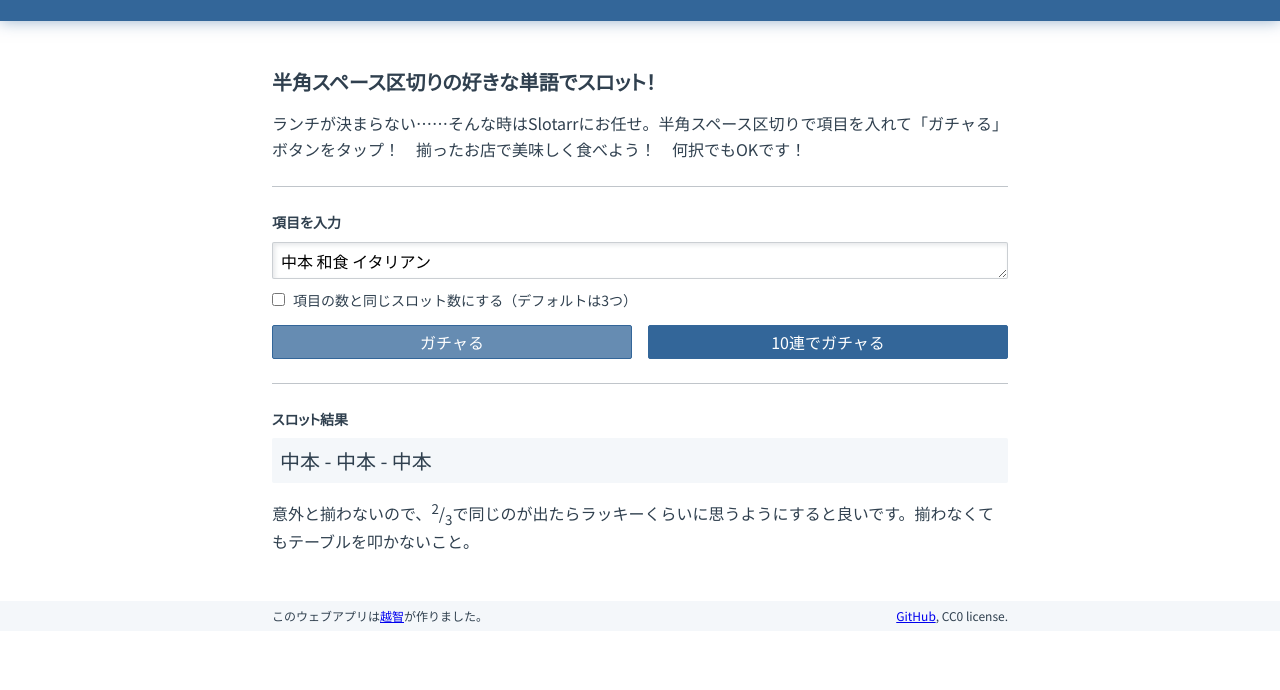
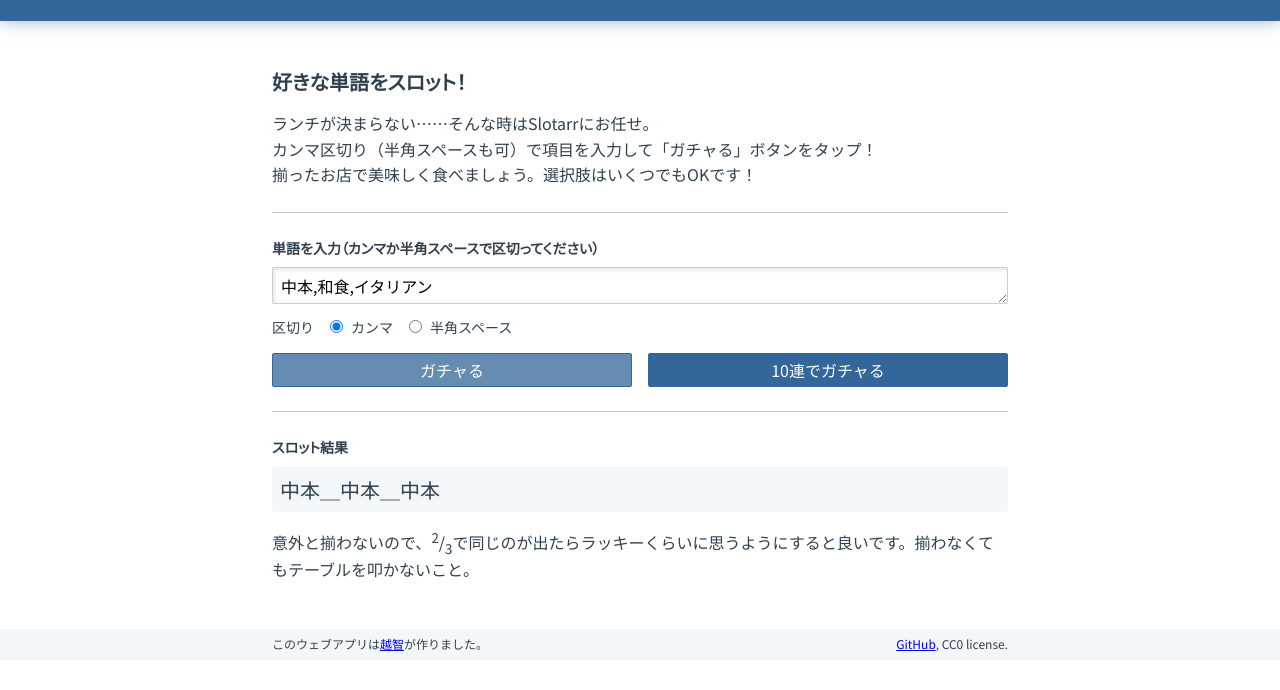
Before and after one commit to oti/slotarr, a website built with Parcel: page src/index.pug in a window 1280 px wide. Shown: the part 54-744 px from the top of the page. Built offline with nearby package versions, Linux system fonts and the light colour scheme.

Commit message:
カンマをデフォルトの区切り文字にして半角スペースも選べるようにした

```diff
--- a/src/index.pug
+++ b/src/index.pug
@@ -2,7 +2,7 @@ doctype html
 html(lang='ja')
   head
     meta(charset='UTF-8')
-    title Slotarr - 半角スペース区切りの好きな単語でスロット！揃ったらラッキー！
+    title Slotarr - 好きな単語をスロット！揃ったらラッキー！
     meta(content='width=device-width', name='viewport')
     link(rel='stylesheet', href='style/index.scss')
     script(src='https://cdnjs.cloudflare.com/ajax/libs/what-input/5.2.1/what-input.min.js')
@@ -45,19 +45,30 @@ html(lang='ja')
     main.Main(role='main')
       article.Main__inner
         header.Main__section
-          h2.Main__copy 半角スペース区切りの好きな単語でスロット！
-          p.Main__description ランチが決まらない……そんな時はSlotarrにお任せ。半角スペース区切りで項目を入れて「ガチャる」ボタンをタップ！　揃ったお店で美味しく食べよう！　何択でもOKです！
+          h2.Main__copy 好きな単語をスロット！
+          p.Main__description ランチが決まらない……そんな時はSlotarrにお任せ。
+          p.Main__description カンマ区切り（半角スペースも可）で項目を入力して「ガチャる」ボタンをタップ！
+          p.Main__description 揃ったお店で美味しく食べましょう。選択肢はいくつでもOKです！
 
         .Border
 
         section.Main__section
           .Input
-            h3.Input__heading 項目を入力
-            textarea.Input__textarea#input 中本 和食 イタリアン
+            h3.Input__heading 単語を入力（カンマか半角スペースで区切ってください）
+            textarea.Input__textarea#input 中本,和食,イタリアン
 
-            label.Amount
-              input.Amount__checkbox#amount(type='checkbox')
+            //- label.Amount
+              input.Amount__checkbox#amount(type='checkbox', name="amount")
               span.Amount__text 項目の数と同じスロット数にする（デフォルトは3つ）
+
+            .Separator
+              p.Separator__label 区切り
+              label.Separator__label
+                input.Separator__radio(type='radio', name="separater", value="0", checked)
+                span.Separator__text カンマ
+              label.Separator__label
+                input.Separator__radio(type='radio', name="separater", value="1")
+                span.Separator__text 半角スペース
 
             .Input__action
               button.Input__button#execute(type='button') ガチャる
@@ -68,7 +79,7 @@ html(lang='ja')
         section.Main__section
           .Output
             h3.Output__heading スロット結果
-            .Output__panel#output 中本 - 中本 - 中本
+            .Output__panel#output 中本＿中本＿中本
             p.Output__note 意外と揃わないので、#[sup 2]/#[sub 3]で同じのが出たらラッキーくらいに思うようにすると良いです。揃わなくてもテーブルを叩かないこと。
 
     footer.Footer(role='contentinfo')
--- a/src/script/class/Slotarr.ts
+++ b/src/script/class/Slotarr.ts
@@ -1,5 +1,11 @@
+const dict = {
+  split_string: [',', ' '],
+  join_string: '＿'
+}
+
 export default class Slotarr {
   $amount: HTMLInputElement
+  $separaters: NodeListOf<HTMLInputElement>
   $input: HTMLTextAreaElement
   $output: HTMLDivElement
   $execute: HTMLButtonElement
@@ -10,13 +16,14 @@ export default class Slotarr {
 
   constructor() {
     this.$amount = document.querySelector('#amount') as HTMLInputElement
+    this.$separaters = document.querySelectorAll('[name="separater"]') as NodeListOf<HTMLInputElement>
     this.$input = document.querySelector('#input') as HTMLTextAreaElement
     this.$output = document.querySelector('#output') as HTMLDivElement
     this.$execute = document.querySelector('#execute') as HTMLButtonElement
     this.$juuRen = document.querySelector('#juuRen') as HTMLButtonElement
     this.defaultSlotAmount = 3
-    this.splitString = ' '
-    this.joinString = ' - '
+    this.splitString = dict.split_string[0]
+    this.joinString = dict.join_string
   }
 
   /**
@@ -27,10 +34,25 @@ export default class Slotarr {
   }
 
   /**
+   * @get 区切り文字を返す
+   */
+  get separater() {
+    let value: number = 0
+    this.$separaters.forEach((elem: HTMLInputElement, i: number) => {
+      if (elem.checked) {
+        value = parseInt(elem.value, 10)
+        return
+      }
+    })
+    return value
+  }
+
+  /**
    * スロットの数を返す
    */
   get slotAmount() {
-    return this.isSameAmountOfItemToSlot ? this.seedArray.length : this.defaultSlotAmount
+    // return this.isSameAmountOfItemToSlot ? this.seedArray.length : this.defaultSlotAmount
+    return this.seedArray.length
   }
 
   /**
@@ -44,7 +66,7 @@ export default class Slotarr {
    * $inputのテキストから元となる配列を返す
    */
   get seedArray() {
-    return this.$input.value.split(this.splitString)
+    return this.$input.value.split(dict.split_string[this.separater])
   }
 
   /**
@@ -116,7 +138,6 @@ export default class Slotarr {
    * イベントのバインド
    */
   dispatch() {
-
     this.$execute.addEventListener('click', (ev: Event) => {
       this.setResult(this.shuffledArray)
     })
--- a/src/style/index.scss
+++ b/src/style/index.scss
@@ -18,6 +18,7 @@
 @import 'object/Border';
 @import 'object/Input';
 @import 'object/Amount';
+@import 'object/Separater';
 @import 'object/Output';
 @import 'object/Footer';
 
--- /dev/null
+++ b/src/style/object/_Separater.scss
@@ -0,0 +1,27 @@
+.Separator {
+  @at-root {
+    & {
+      display: flex;
+      align-items: baseline;
+      margin-top: 0.5rem;
+    }
+
+    .Separator__label {
+      font-size: 0.875rem;
+      // &:first-child
+      & + & {
+        margin-left: 1rem;
+      }
+    }
+
+    .Separator__radio {
+      font-size: 0.875rem;
+      line-height: 1.2;
+    }
+    .Separator__text {
+      margin-left: 0.5rem;
+      font-size: 0.875rem;
+      line-height: 1.2;
+    }
+  }
+}
```
